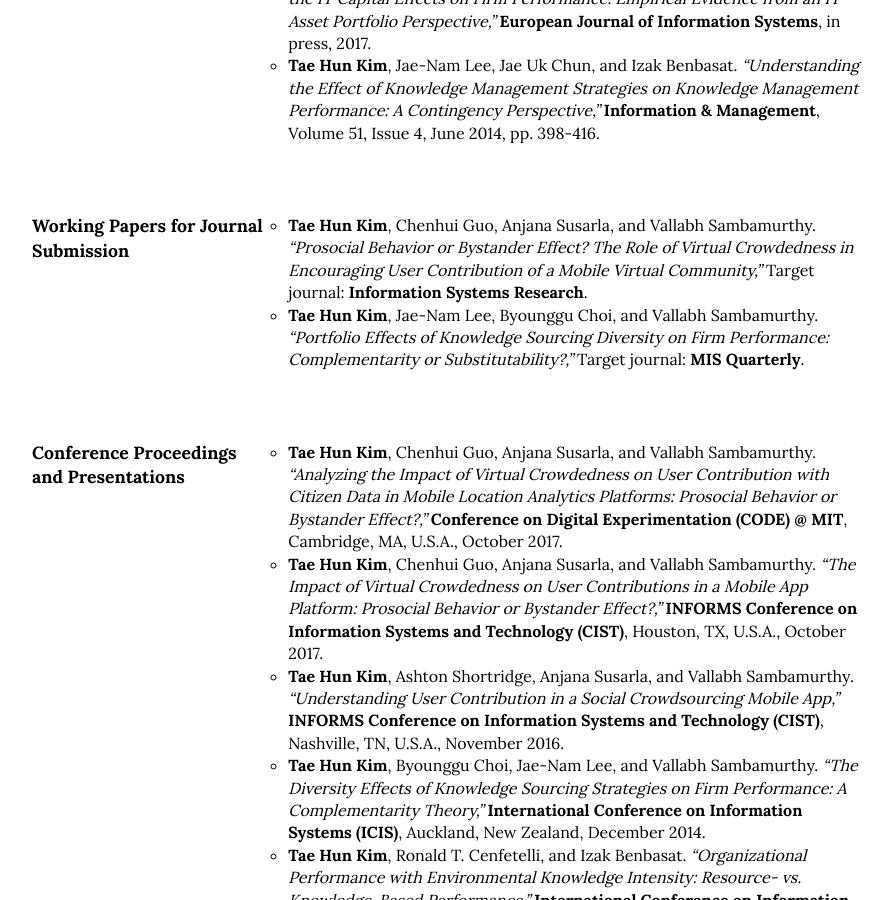
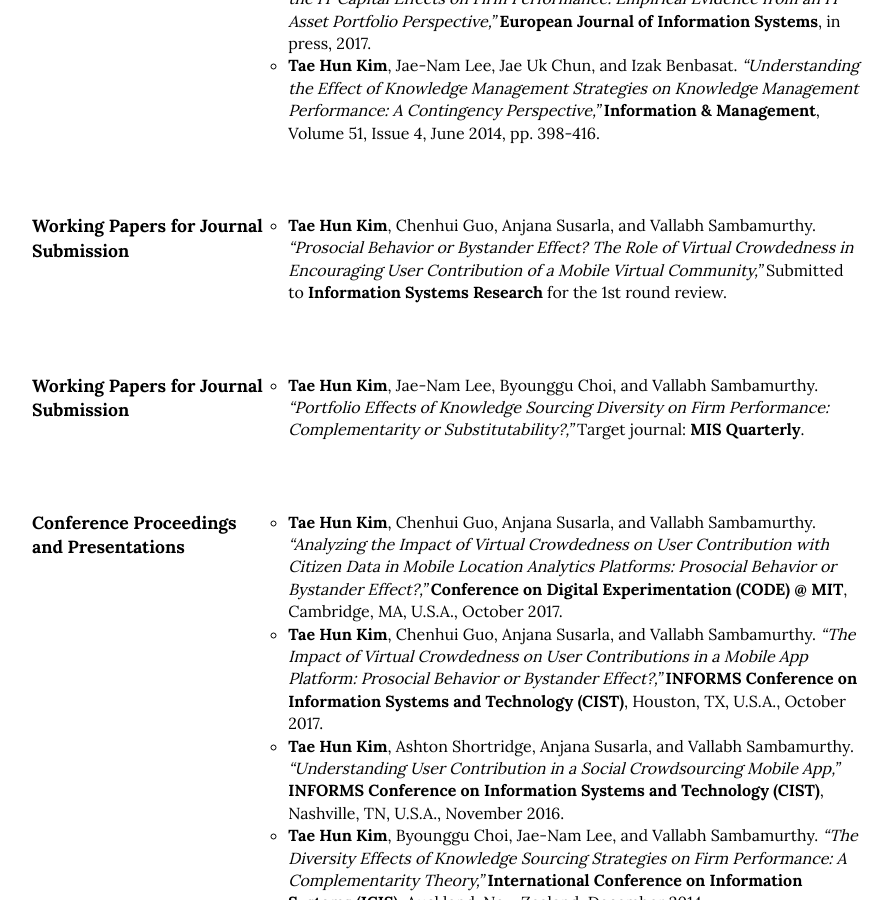
Before and after one commit to istaehun/taehun, a Jekyll site: the page built from index.html, in a window 1280 px wide and 900 px high, scrolled down 767 px. Shown: the whole window, without its empty margins (188-1080 px from the left). Built offline with Jekyll 4.4.1, drawn with Linux system fonts in a browser that asks for light colours; nearby versions of some CDN libraries.

Commit message:
Update research.yml

```diff
--- a/_data/research.yml
+++ b/_data/research.yml
@@ -13,7 +13,10 @@
 -
   sub-title: Working Papers for Journal Submission
   list:
-    - "<strong>Tae Hun Kim</strong>, Chenhui Guo, Anjana Susarla, and Vallabh Sambamurthy. <em>“Prosocial Behavior or Bystander Effect? The Role of Virtual Crowdedness in Encouraging User Contribution of a Mobile Virtual Community,”</em>  Target journal: <strong>Information Systems Research</strong>."
+    - "<strong>Tae Hun Kim</strong>, Chenhui Guo, Anjana Susarla, and Vallabh Sambamurthy. <em>“Prosocial Behavior or Bystander Effect? The Role of Virtual Crowdedness in Encouraging User Contribution of a Mobile Virtual Community,”</em>  Submitted to <strong>Information Systems Research</strong> for the 1st round review."
+-
+  sub-title: Working Papers for Journal Submission
+  list:
     - "<strong>Tae Hun Kim</strong>, Jae-Nam Lee, Byounggu Choi, and Vallabh Sambamurthy. <em>“Portfolio Effects of Knowledge Sourcing Diversity on Firm Performance: Complementarity or Substitutability?,”</em>  Target journal: <strong>MIS Quarterly</strong>."
 -
   sub-title: Conference Proceedings and Presentations
```
